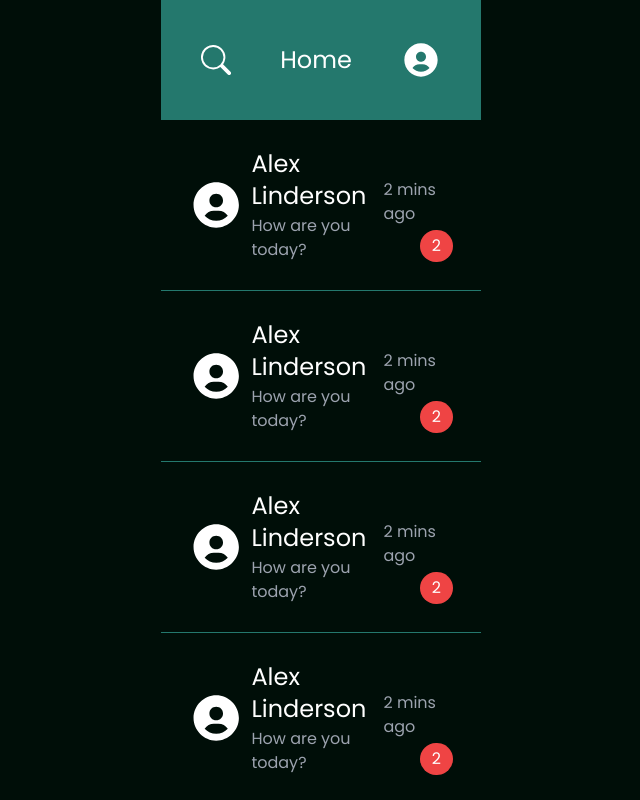
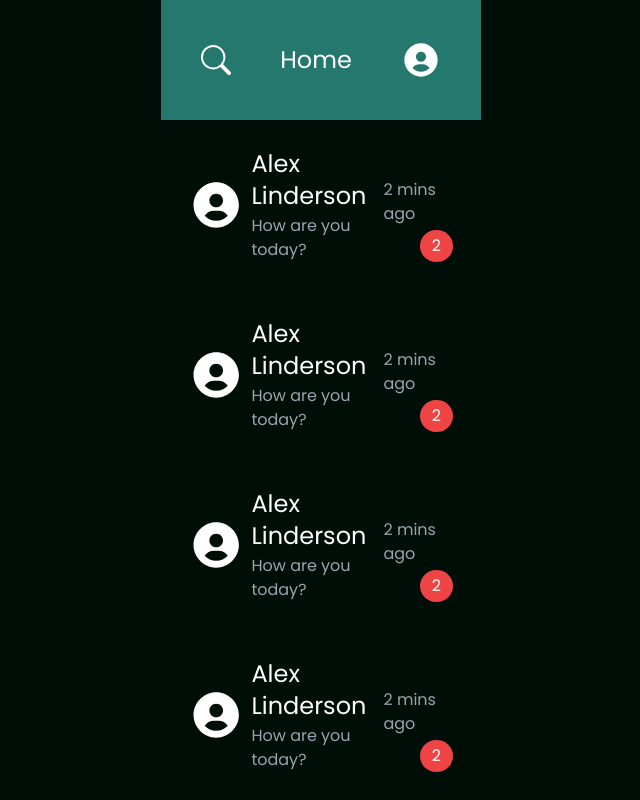
Before and after one commit to ashmeetsmonga/nextjs-chat-app, a Next.js app: page /users in a window 1280 px wide. Shown: the top 800 px of the page, without its empty margins (319-959 px from the left). Built offline with nearby package versions, Linux system fonts and the light colour scheme.

Commit message:
border removed from user

```diff
--- a/app/users/components/User.tsx
+++ b/app/users/components/User.tsx
@@ -3,7 +3,7 @@ import { BiSolidUserCircle } from "react-icons/bi";
 
 const User = () => {
 	return (
-		<div className='w-full flex justify-between p-7 text-white border-b border-primary-green'>
+		<div className='w-full flex justify-between p-7 text-white'>
 			<div className='flex gap-2 items-center'>
 				<BiSolidUserCircle size={70} />
 
```
